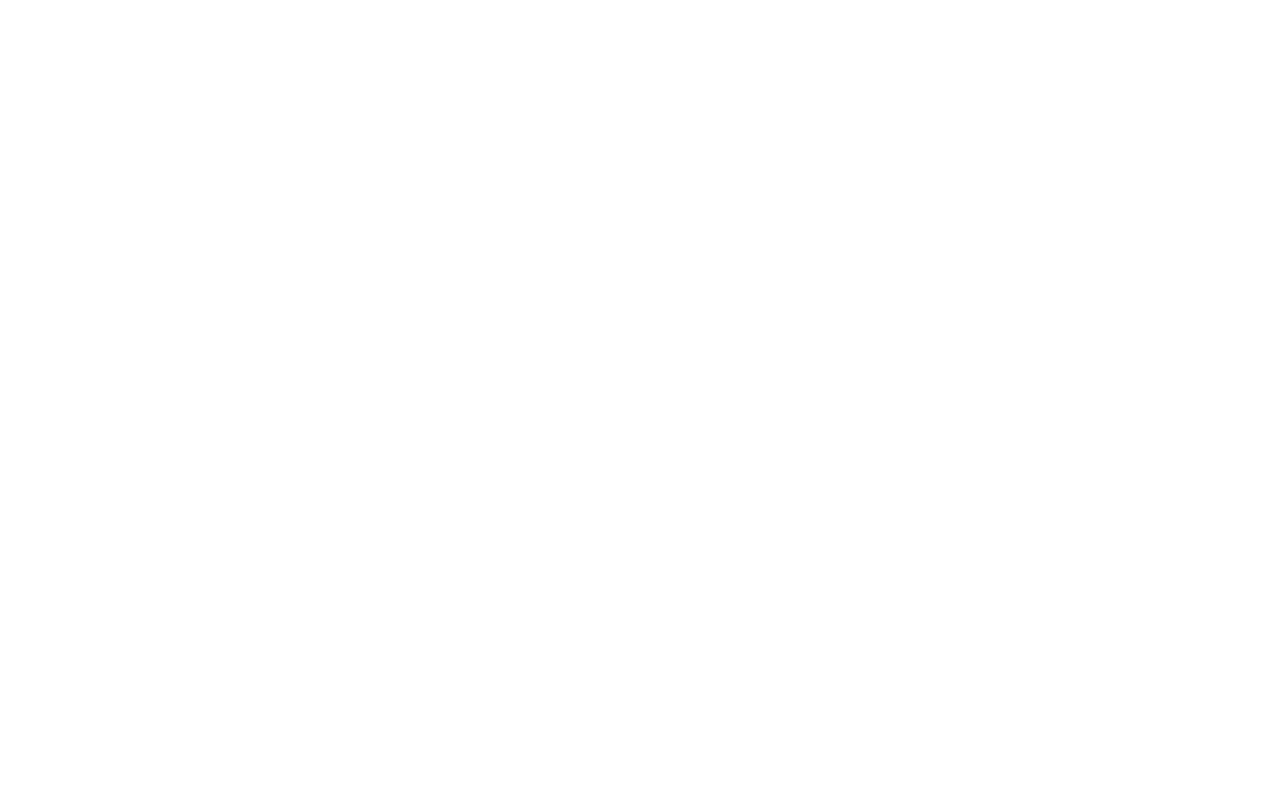
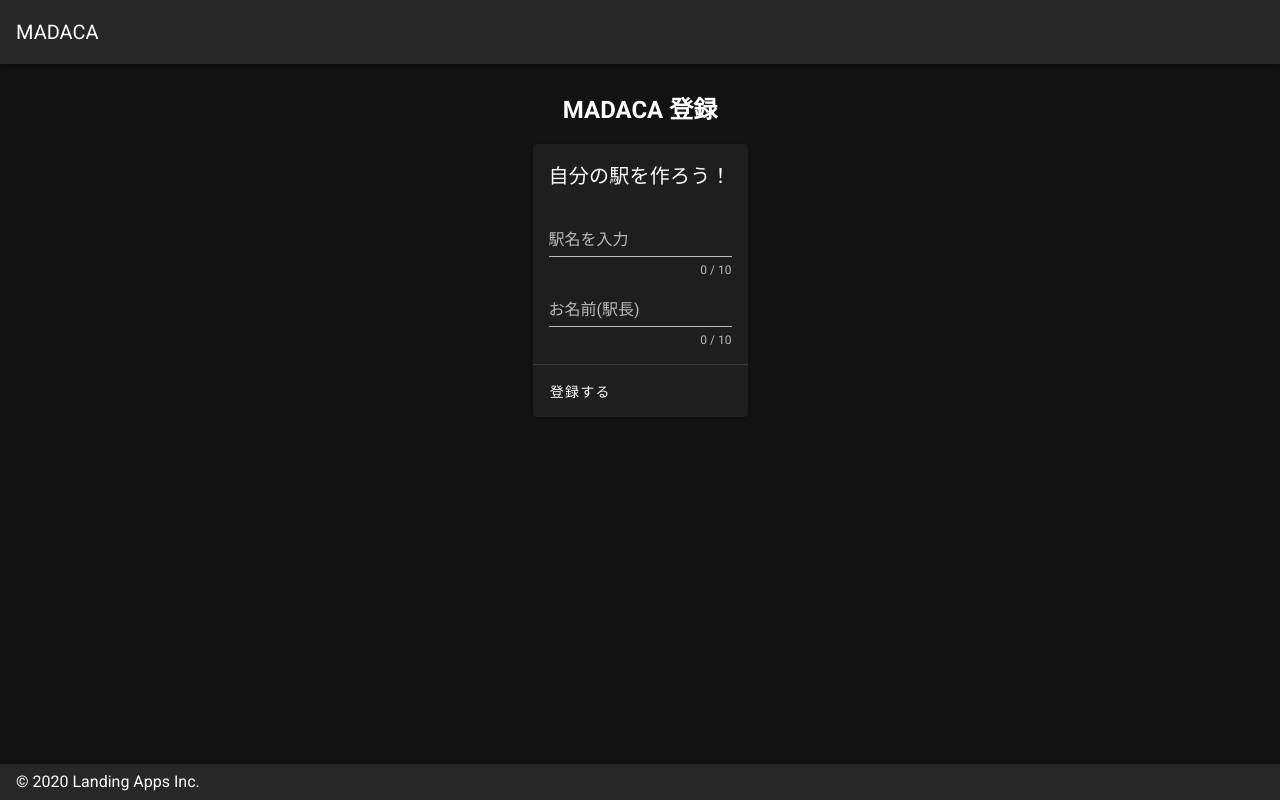
Before and after one commit to krsw9215/madaca-app, a Nuxt app in the folder madaca/: page /register in a window 1280 px wide. Before the commit this address had no page. Built offline with nearby package versions, Linux system fonts and the light colour scheme; no server answers.

Commit message:
firebaseログイン

```diff
--- /dev/null
+++ b/madaca/assets/variables.scss
@@ -0,0 +1,4 @@
+// Ref: https://github.com/nuxt-community/vuetify-module#customvariables
+//
+// The variables you want to modify
+// $font-size-root: 20px;
--- a/madaca/layouts/default.vue
+++ b/madaca/layouts/default.vue
@@ -1,9 +1,75 @@
 <template>
-  <div>
-    <section class="main-content columns">
-      <div class="container column is-10">
+  <v-app dark>
+    <v-app-bar
+      :clipped-left="clipped"
+      fixed
+      app
+    >
+      <v-toolbar-title v-text="title" />
+      <v-spacer />
+      <v-btn v-if="isLogin" @click="logout">
+        ログアウト
+      </v-btn>
+    </v-app-bar>
+    <v-main>
+      <v-container>
         <nuxt />
-      </div>
-    </section>
-  </div>
+      </v-container>
+    </v-main>
+    <v-footer
+      :fixed="fixed"
+      app
+    >
+      <span>&copy; 2020 Landing Apps Inc.</span>
+    </v-footer>
+  </v-app>
 </template>
+
+<script>
+import { auth } from '../plugins/firebase'
+
+export default {
+  data () {
+    return {
+      clipped: false,
+      drawer: false,
+      fixed: false,
+      items: [
+        {
+          icon: 'mdi-apps',
+          title: 'Welcome',
+          to: '/'
+        },
+        {
+          icon: 'mdi-chart-bubble',
+          title: 'Inspire',
+          to: '/inspire'
+        }
+      ],
+      miniVariant: false,
+      right: true,
+      rightDrawer: false,
+      title: 'MADACA'
+    }
+  },
+  computed: {
+    isLogin () {
+      return this.$store.getters.isLogin
+    }
+  },
+  mounted () {
+    auth.onAuthStateChanged((user) => {
+      if (user) {
+        this.$store.commit('setLogin', true)
+      } else {
+        this.$store.commit('setLogin', false)
+      }
+    })
+  },
+  methods: {
+    logout () {
+      auth.signOut()
+    }
+  }
+}
+</script>
--- a/madaca/middleware/auth.ts
+++ b/madaca/middleware/auth.ts
@@ -3,8 +3,8 @@
 
 const middleware:Middleware = ({ route, store, redirect }) => {
   auth.onAuthStateChanged((user) => {
-    if (! user && route.name !== 'login'){
-        redirect('/login')
+    if (!user && route.name !== 'login') {
+      redirect('/login')
     }
   })
 }
--- a/madaca/package.json
+++ b/madaca/package.json
@@ -23,11 +23,7 @@
     "@mdi/js": "^4.9.95",
     "@nuxt/types": "^2.14.3",
     "@nuxt/typescript-build": "^2.0.2",
-    "@nuxtjs/eslint-config": "^1.0.1",
-    "@nuxtjs/eslint-module": "^1.0.0",
     "@nuxtjs/vuetify": "^1.11.2",
-    "babel-eslint": "^10.0.1",
-    "eslint": "^6.1.0",
-    "eslint-plugin-nuxt": ">=0.4.2"
+    "prettier": "^2.1.1"
   }
 }
--- a/madaca/pages/index.vue
+++ b/madaca/pages/index.vue
@@ -1,18 +1,84 @@
 <template>
-  <section class="section">
-    <h3 class="title is-3 has-text-grey">
-      Madaca うっかりタッチ
-    </h3>
-
-    <div class="column">
-    </div>
-
-  </section>
+  <v-layout column justify-center align-center>
+    <v-flex>
+      <div v-if="isRegisterd">
+        <H3>あなたの駅：{{stationName}}</H3>
+        <br />
+      </div>
+    </v-flex>
+  </v-layout>
 </template>
 
 <script>
+import { auth } from "../plugins/firebase";
+import { firestore } from "../plugins/firebase";
 
 export default {
-  name: 'HomePage',
-}
+  name: "HomePage",
+  data() {
+    return {
+      isRegisterd: false,
+      stationName: "",
+      userName: "",
+    };
+  },
+  mounted() {
+    auth.onAuthStateChanged((user) => {
+      if (user) {
+        firestore
+          .collection("Users")
+          .doc(user.uid)
+          .get()
+          .then((doc) => {
+            if (!doc.exists) {
+              this.createUser(user);
+            } else {
+              this.nameCheck(doc.data());
+            }
+          })
+          .catch((error) => {
+            console.error("Error getting document:", error);
+          });
+      }
+    });
+  },
+  methods: {
+    createUser(user) {
+      firestore
+        .collection("Users")
+        .doc(user.uid)
+        .set({
+          stationId: null,
+          userName: null,
+        })
+        .then((doc) => {
+          console.log("Document successfully written!");
+          this.nameCheck(doc.data());
+        })
+        .catch((error) => {
+          console.error("Error writing document: ", error);
+        });
+    },
+    nameCheck(userDoc) {
+      if (!userDoc.userName || !userDoc.stationId) {
+        this.isRegisterd = false;
+        this.$router.replace("/register");
+      } else {
+        this.userName = userDoc.userName;
+        const app = this;
+        firestore
+          .collection("Stations")
+          .doc(userDoc.stationId)
+          .get()
+          .then((doc) => {
+            app.stationName = doc.data().stationName;
+            this.isRegisterd = true;
+          })
+          .catch((error) => {
+            console.error("Error writing document: ", error);
+          });
+      }
+    },
+  },
+};
 </script>
--- a/madaca/pages/login.vue
+++ b/madaca/pages/login.vue
@@ -1,100 +1,103 @@
 <template>
-  <v-app>
-    <v-container fluid>
-      <v-row justify="center" align-content="center">
-        <v-col>
+  <v-layout
+    column
+    justify-center
+    align-center
+  >
+    <v-flex
+      xs12
+      sm8
+      md6
+    >
+      <div class="text-center">
+        <p> </p>
         <H2>MADACA ログイン</H2>
-        </v-col>
-      </v-row>
-      <v-row justify="center" align-content="center">
-        <v-col>
+        <p> </p>
+      </div>
+      <div class="text-center">
         <p>
-            <v-btn class="ma-2" x-large @click="loginByGoogle">
-              <v-icon color="primary">{{ mdiGoogle }}</v-icon>Googleアカウントで参加
+          <v-btn x-large @click="loginByGoogle">
+            <v-icon>{{ mdiGoogle }}</v-icon>Googleアカウントで参加
           </v-btn>
         </p>
-        </v-col>
-      </v-row>
-      <v-row justify="center" align-content="center">
-        <v-col>
+      </div>
+      <div class="text-center">
         <p>
           <v-btn :disabled="emailSent" clas="ma-2" x-large @click="loginByEmailLink">
-              <v-icon color="accent">{{ mdiEmail }}</v-icon>メールアドレスで参加
+            <v-icon>{{ mdiEmail }}</v-icon>メールアドレスで参加
           </v-btn>
         </p>
-        </v-col>
-      </v-row>
+      </div>
       <v-overlay :value="isLoading">
         <v-progress-circular indeterminate size="64"></v-progress-circular>
       </v-overlay>
       <v-snackbar v-model="emailSent" color="success" top>メールを送信しました。受信したメールのリンクからログインしてください。</v-snackbar>
-    </v-container>
-  </v-app>
+    </v-flex>
+  </v-layout>
 </template>
 
 <script>
-import firebase from "firebase/app";
-import "firebase/auth";
-import { auth } from "../plugins/firebase";
-import { mdiGoogle, mdiEmail } from "@mdi/js";
-import { isNull } from "util";
+import { mdiGoogle, mdiEmail } from '@mdi/js'
+import firebase from 'firebase/app'
+import 'firebase/auth'
+import { auth } from '../plugins/firebase'
 
 export default {
-  name: "login",
-  data() {
+  name: 'login',
+  data () {
     return {
       mdiGoogle,
       mdiEmail,
       emailSent: false,
-      isLoading: false,
-    };
+      isLoading: false
+    }
   },
-  mounted() {
-    this.isLoading = true;
+  mounted () {
+    this.isLoading = true
 
     if (auth.isSignInWithEmailLink(window.location.href)) {
-      var email = this.$cookiz.get("email");
+      const email = this.$cookiz.get('email')
       if (email) {
-        auth.signInWithEmailLink(email, window.location.href);
-        this.$cookiz.set("email", null);
+        auth.signInWithEmailLink(email, window.location.href)
+        this.$cookiz.set('email', null)
       }
     }
 
     auth.onAuthStateChanged((user) => {
-      this.isLoading = false;
+      this.isLoading = false
       if (user) {
-        this.$router.replace("/");
+        this.$router.replace('/')
       }
-    });
+    })
   },
   methods: {
-    loginByGoogle() {
-      auth.signInWithRedirect(new firebase.auth.GoogleAuthProvider());
+    loginByGoogle () {
+      auth.signInWithRedirect(new firebase.auth.GoogleAuthProvider())
     },
-    loginByEmailLink() {
+    loginByEmailLink () {
       const actionCodeSettings = {
         url: window.location.href,
-        handleCodeInApp: true,
-      };
+        handleCodeInApp: true
+      }
 
-      var email = this.$cookiz.get("email");
+      let email = this.$cookiz.get('email')
       if (!email) {
-        email = window.prompt("メールアドレスを入力してください");
+        email = window.prompt('メールアドレスを入力してください')
       }
       if (email) {
-        var app = this;
+        const app = this
         auth
           .sendSignInLinkToEmail(email, actionCodeSettings)
           .then(function () {
-            app.$cookiz.set("email", email);
-            app.emailSent = true;
+            app.$cookiz.set('email', email)
+            app.emailSent = true
           })
           .catch(function (error) {
-            alert("エラーが起きました。メールアドレスを確認してください。");
-            console.error(error);
-          });
+            alert('エラーが起きました。メールアドレスを確認してください。')
+            console.error(error)
+          })
       }
-    },
-  },
-};
+    }
+  }
+}
 </script>
--- /dev/null
+++ b/madaca/pages/register.vue
@@ -0,0 +1,129 @@
+<template>
+  <v-layout column justify-center align-center>
+    <v-flex>
+      <div class="text-center">
+        <p></p>
+        <H2>MADACA 登録</H2>
+        <p></p>
+      </div>
+
+      <v-card>
+        <v-card-title>自分の駅を作ろう！</v-card-title>
+        <v-card-text>
+          <v-form ref="name_form">
+            <v-text-field
+              v-model="stationName"
+              label="駅名を入力"
+              :rules="[required, limit_length]"
+              counter="10"
+            ></v-text-field>
+            <v-text-field
+              v-model="userName"
+              label="お名前(駅長)"
+              :rules="[required, limit_length]"
+              counter="10"
+            ></v-text-field>
+          </v-form>
+        </v-card-text>
+        <v-divider></v-divider>
+        <v-card-actions>
+          <v-btn text v-on:click="registerName">登録する</v-btn>
+        </v-card-actions>
+      </v-card>
+
+      <v-overlay :value="isLoading">
+        <v-progress-circular indeterminate size="64"></v-progress-circular>
+      </v-overlay>
+    </v-flex>
+  </v-layout>
+</template>
+
+<script>
+import { auth } from "../plugins/firebase";
+import { firestore } from "../plugins/firebase";
+
+export default {
+  name: "register",
+  data() {
+    return {
+      isLoading: false,
+      stationName: "",
+      userName: "",
+      errorMessage: "",
+      required: (value) => !!value || "必ず入力してください",
+      limit_length: (value) =>
+        value.length <= 10 || `10文字以内で入力してください`,
+    };
+  },
+  mounted() {
+    this.isLoading = false;
+  },
+  methods: {
+    registerName() {
+      if (this.$refs.name_form.validate()) {
+        const user = auth.currentUser;
+        if (user) {
+          this.isLoading = true;
+          const app = this;
+          firestore
+            .collection("Stations")
+            .where("stationName", "==", app.stationName)
+            .get()
+            .then((snapshot) => {
+              if (snapshot.empty) {
+                // 新しい駅を作成
+                firestore
+                  .collection("Stations")
+                  .add({
+                    stationName: app.stationName,
+                    userName: app.userName,
+                    stationLevel: 1,
+                  })
+                  .then((station) => {
+                    // ユーザーを設定
+                    firestore
+                      .collection("Users")
+                      .doc(user.uid)
+                      .set({
+                        stationId: station.id,
+                        userName: app.userName,
+                      })
+                      .then(() => {
+                        app.isLoading = false;
+                        alert(
+                          "駅が作成されました！\nうっかりタッチで駅を集めよう！"
+                        );
+                        app.$router.replace("/");
+                      })
+                      .catch((error) => {
+                        app.isLoading = false;
+                        console.error("Error getting document:", error);
+                        alert(
+                          "何かのエラーです！\nもう一度試してみてください。"
+                        );
+                      });
+                  })
+                  .catch((error) => {
+                    app.isLoading = false;
+                    console.error("Error getting document:", error);
+                    alert("何かのエラーです！\nもう一度試してみてください。");
+                  });
+              } else {
+                app.isLoading = false;
+                alert(
+                  "同名の駅がもうありました。。\n別の名前をつけてください。"
+                );
+                app.stationName = "";
+              }
+            })
+            .catch((error) => {
+              app.isLoading = false;
+              console.error("Error getting document:", error);
+              alert("何かのエラーです！\nもう一度試してみてください。");
+            });
+        }
+      }
+    },
+  },
+};
+</script>
```
Also changed, not shown: madaca/layouts/error.vue (added, +44 -0 lines), madaca/nuxt.config.js (+32 -2 lines), madaca/plugins/firebase.js (+18 -18 lines), madaca/store/index.js (+5 -5 lines), madaca/.eslintrc.js (added), 1 other file (tests, documents, lock files or other folders). Lines whose indentation alone changed are shown as unchanged.
